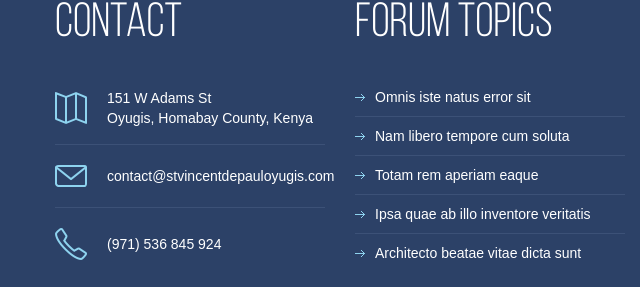
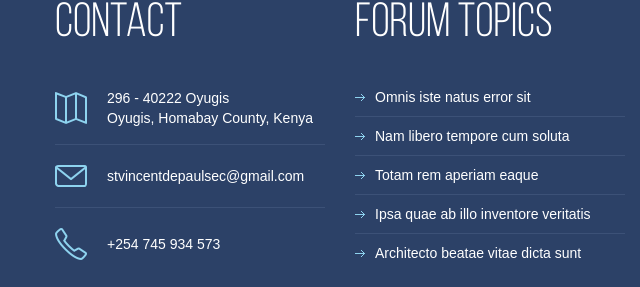
Before and after one commit to wandesky/vincentsec, a plain HTML site: page index.html in a window 1280 px wide. Shown: the part 2467-2754 px from the top of the page, 0-640 px from the left. Drawn offline with nearby package versions, Linux system fonts and the light colour scheme.

Commit message:
update schoool contact address and readme file

```diff
--- a/index.html
+++ b/index.html
@@ -185,9 +185,9 @@
 				<article class="col-1">
 					<h3>Contact</h3>
 					<ul>
-						<li class="address"><a href="#">151 W Adams St<br>Oyugis, Homabay County, Kenya</a></li>
-						<li class="mail"><a href="#">contact@stvincentdepauloyugis.com</a></li>
-						<li class="phone last"><a href="#">(971) 536 845 924</a></li>
+						<li class="address"><a href="#">296 - 40222 Oyugis<br>Oyugis, Homabay County, Kenya</a></li>
+						<li class="mail"><a href="#">stvincentdepaulsec@gmail.com</a></li>
+						<li class="phone last"><a href="#">+254 745 934 573</a></li>
 					</ul>
 				</article>
 				<article class="col-2">
```
Also changed, not shown: 1 other file.
